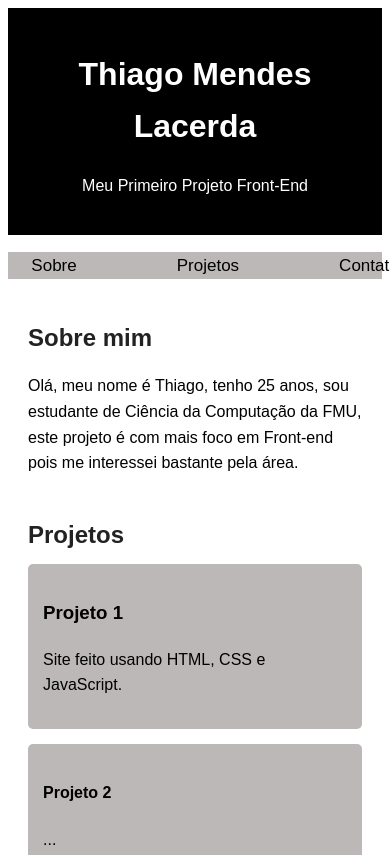
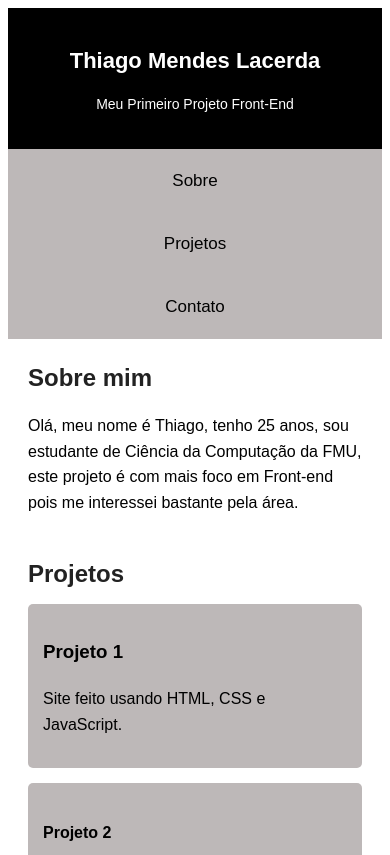
Before and after one commit to Nidoking-18/frontend-estagio, a plain HTML site: page index.html in a window 390 px wide. Shown: the top 855 px of the page. Drawn offline with Linux system fonts and the light colour scheme.

Commit message:
Responsividade para mobile com media queries

```diff
--- a/css/style.css
+++ b/css/style.css
@@ -26,6 +26,8 @@ nav ul {
   list-style: none;
   display: flex;
   justify-content: center;
+  padding: 0;
+  margin: 0;
 }
 
 /* Itens do menu */
@@ -37,6 +39,8 @@ nav li {
 nav a {
   color: #000000;
   text-decoration: none;
+  padding: 8px 0;
+  display: inline-block;
 }
 
 /* Hover dos links do menu */
@@ -85,3 +89,28 @@ footer {
   text-align: center;
   padding: 15px;
 }
+
+/* Responsividade para telas pequenas */
+@media (max-width: 768px) {
+
+  nav ul {
+    flex-direction: column;
+    align-items: center;
+  }
+
+  nav li {
+    margin: 10px 0;
+  }
+
+  main {
+    margin: 20px auto;
+  }
+
+  header h1 {
+    font-size: 22px;
+  }
+
+  header p {
+    font-size: 14px;
+  }
+}
```
